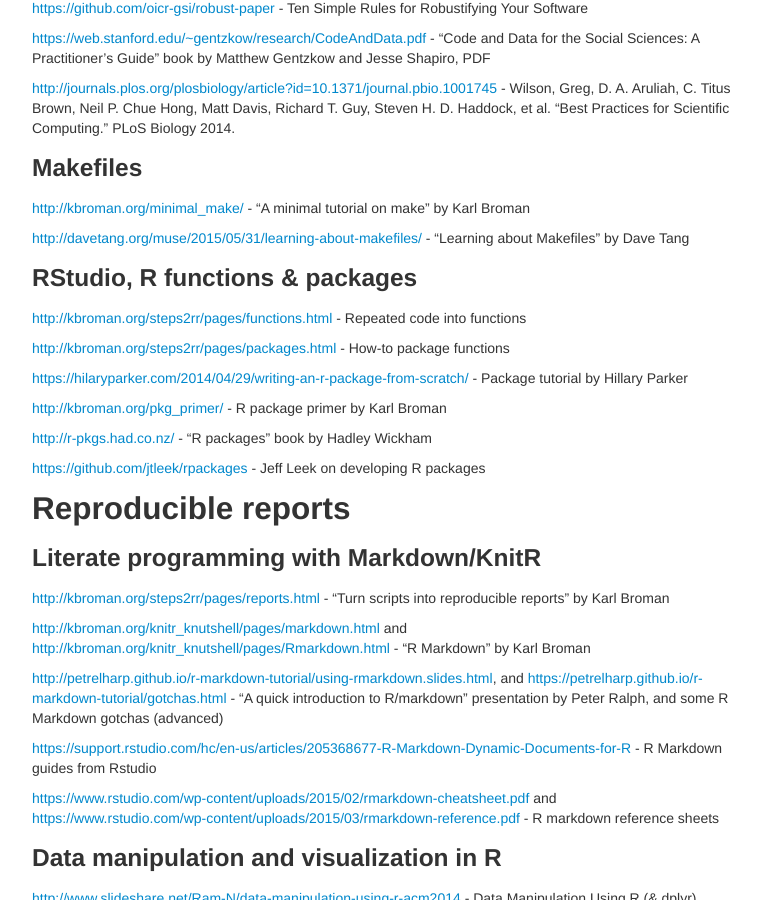
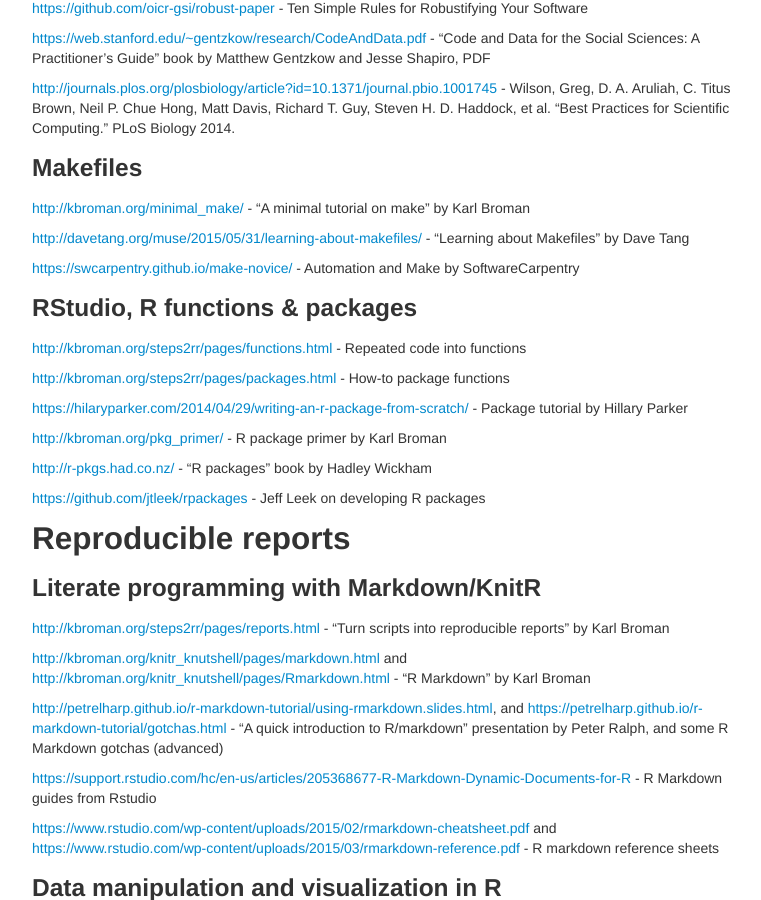
Before and after one commit to mdozmorov/BIOS692, a Jekyll site: the page built from pages/references.md, in a window 1280 px wide and 900 px high, scrolled down 1624 px. Shown: the whole window, without its empty margins (258-1019 px from the left). Built offline with Jekyll 4.4.1, drawn with Linux system fonts in a browser that asks for light colours.

Commit message:
Add Make tutorial reference

```diff
--- a/pages/references.md
+++ b/pages/references.md
@@ -83,6 +83,8 @@ title: References, "Reproducible research tools" course, BIOS 692
 [http://kbroman.org/minimal_make/](http://kbroman.org/minimal_make/) - "A minimal tutorial on make" by Karl Broman
 
 [http://davetang.org/muse/2015/05/31/learning-about-makefiles/](http://davetang.org/muse/2015/05/31/learning-about-makefiles/) - "Learning about Makefiles" by Dave Tang
+
+[https://swcarpentry.github.io/make-novice/](https://swcarpentry.github.io/make-novice/) - Automation and Make by SoftwareCarpentry
 
 ### RStudio, R functions & packages {#rfunctions}
 
```
